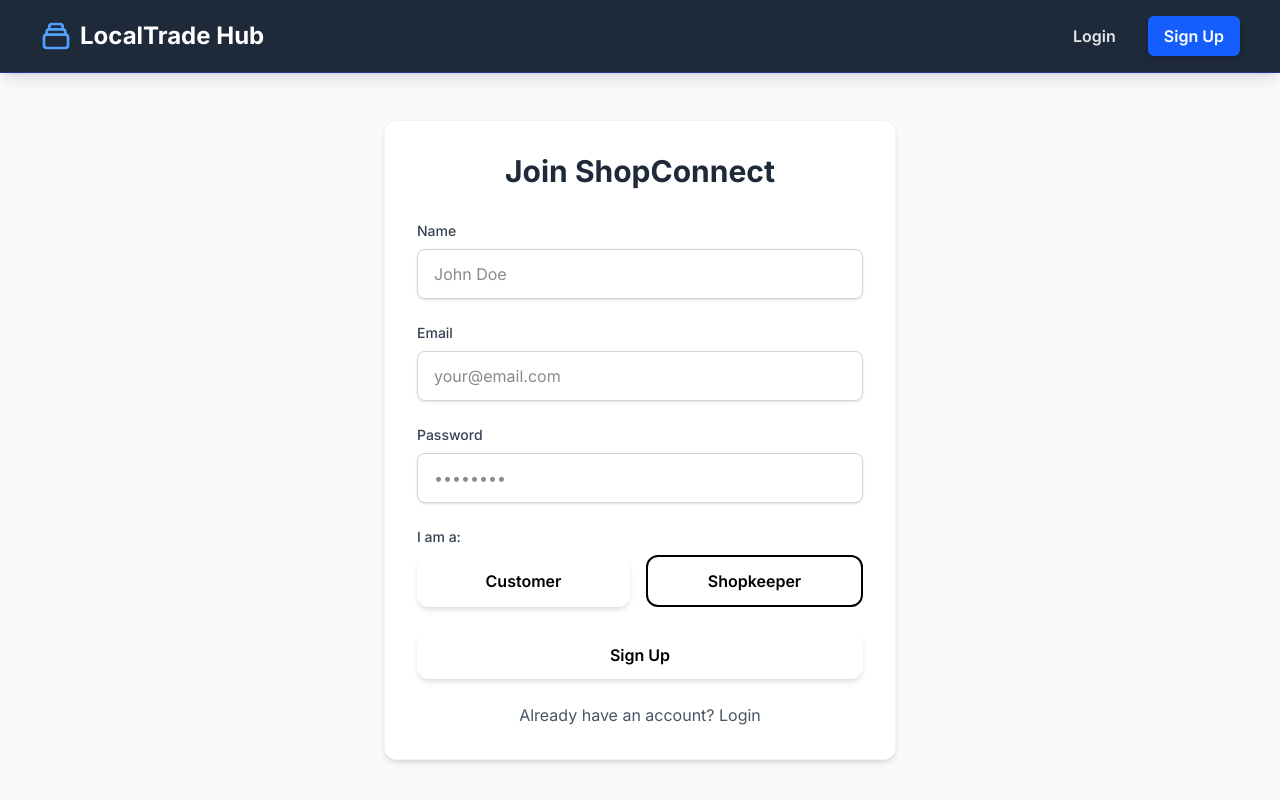
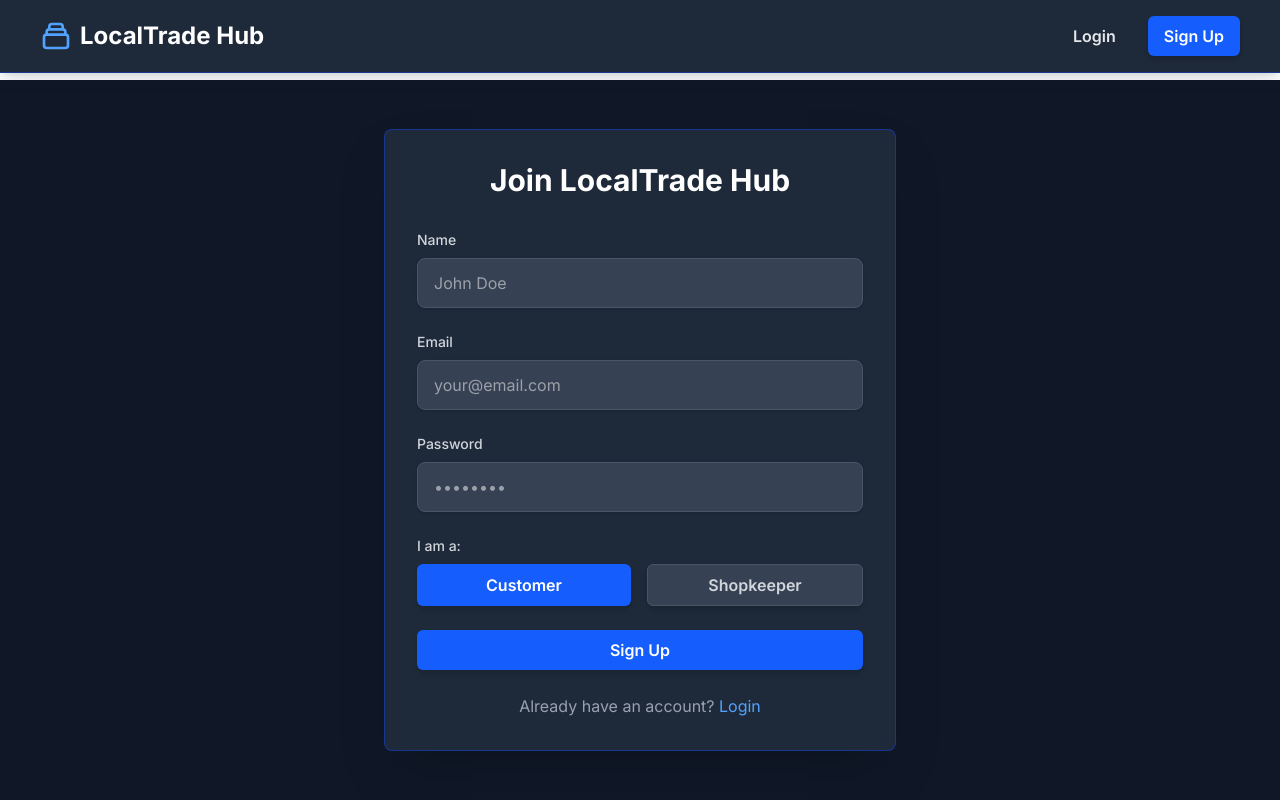
Before and after one commit to Anuragcr07/shopconnect, a Next.js app: page /signup in a window 1280 px wide. Built offline with nearby package versions, Linux system fonts and the light colour scheme; no server answers.

Commit message:
changing the design of login/signup

```diff
--- a/package.json
+++ b/package.json
@@ -14,6 +14,7 @@
     "@prisma/client": "^6.19.0",
     "animejs": "^3.2.2",
     "bcryptjs": "^3.0.2",
+    "clsx": "^2.1.1",
     "leaflet": "^1.9.4",
     "mongodb": "^6.20.0",
     "next": "16.0.1",
--- a/src/app/(auth)/login/page.tsx
+++ b/src/app/(auth)/login/page.tsx
@@ -1,4 +1,3 @@
-// src/app/(auth)/login/page.tsx
 "use client";
 
 import Button from '@/components/ui/Button';
@@ -13,6 +12,7 @@ export default function LoginPage() {
   const [email, setEmail] = useState('');
   const [password, setPassword] = useState('');
   const [error, setError] = useState<string | null>(null);
+  const [isLoading, setIsLoading] = useState(false); // Added loading state
   const router = useRouter();
   const searchParams = useSearchParams();
   const callbackUrl = searchParams.get('callbackUrl') || '/';
@@ -20,12 +20,15 @@ export default function LoginPage() {
   const handleSubmit = async (e: React.FormEvent) => {
     e.preventDefault();
     setError(null);
+    setIsLoading(true); // Start loading
 
     const result = await signIn('credentials', {
       redirect: false,
       email,
       password,
     });
+
+    setIsLoading(false); // End loading
 
     if (result?.error) {
       setError(result.error);
@@ -35,9 +38,9 @@ export default function LoginPage() {
   };
 
   return (
-    <div className="flex items-center justify-center min-h-[calc(100vh-80px)] p-4">
-      <Card className="w-full max-w-md p-8">
-        <h2 className="text-3xl font-bold text-center text-gray-800 mb-8">Login to ShopConnect</h2>
+    <div className="flex items-center justify-center min-h-[calc(100vh-80px)] p-4 bg-gray-900 text-gray-100">
+      <Card className="w-full max-w-md p-8 bg-gray-800 border border-blue-700/50 shadow-2xl rounded-lg">
+        <h2 className="text-3xl font-bold text-center text-white mb-8">Login to LocalTrade Hub</h2>
         <form onSubmit={handleSubmit} className="space-y-6">
           <Input
             label="Email"
@@ -46,6 +49,8 @@ export default function LoginPage() {
             value={email}
             onChange={(e) => setEmail(e.target.value)}
             required
+            className="bg-gray-700 text-white border-gray-600 focus:border-blue-500" // Custom input style
+            labelClassName="text-gray-300" // Custom label style
           />
           <Input
             label="Password"
@@ -54,15 +59,17 @@ export default function LoginPage() {
             value={password}
             onChange={(e) => setPassword(e.target.value)}
             required
+            className="bg-gray-700 text-white border-gray-600 focus:border-blue-500" // Custom input style
+            labelClassName="text-gray-300" // Custom label style
           />
-          {error && <p className="text-red-500 text-sm">{error}</p>}
-          <Button type="submit" className="w-full text-black">
-            Login
+          {error && <p className="text-red-400 text-sm mt-2">{error}</p>}
+          <Button type="submit" className="w-full bg-blue-600 hover:bg-blue-700 text-white font-semibold py-2 rounded-md shadow-md transition-colors" disabled={isLoading}>
+            {isLoading ? 'Logging In...' : 'Login'}
           </Button>
         </form>
-        <p className="text-center text-gray-600 mt-6">
+        <p className="text-center text-gray-400 mt-6">
           Don't have an account?{' '}
-          <Link href="/signup" className="text-primary-blue hover:underline">
+          <Link href="/signup" className="text-blue-400 hover:underline hover:text-blue-300 transition-colors">
             Sign Up
           </Link>
         </p>
--- a/src/app/(auth)/signup/page.tsx
+++ b/src/app/(auth)/signup/page.tsx
@@ -1,4 +1,3 @@
-// src/app/(auth)/signup/page.tsx
 "use client";
 
 import Button from '@/components/ui/Button';
@@ -62,9 +61,9 @@ export default function SignupPage() {
   };
 
   return (
-    <div className="flex items-center justify-center min-h-[calc(100vh-80px)] p-4">
-      <Card className="w-full max-w-lg p-8">
-        <h2 className="text-3xl font-bold text-center text-gray-800 mb-8">Join ShopConnect</h2>
+    <div className="flex items-center justify-center min-h-[calc(100vh-80px)] p-4 bg-gray-900 text-gray-100">
+      <Card className="w-full max-w-lg p-8 bg-gray-800 border border-blue-700/50 shadow-2xl rounded-lg">
+        <h2 className="text-3xl font-bold text-center text-white mb-8">Join LocalTrade Hub</h2>
         <form onSubmit={handleSubmit} className="space-y-6">
           <Input
             label="Name"
@@ -73,6 +72,8 @@ export default function SignupPage() {
             value={name}
             onChange={(e) => setName(e.target.value)}
             required
+            className="bg-gray-700 text-white border-gray-600 focus:border-blue-500"
+            labelClassName="text-gray-300"
           />
           <Input
             label="Email"
@@ -81,6 +82,8 @@ export default function SignupPage() {
             value={email}
             onChange={(e) => setEmail(e.target.value)}
             required
+            className="bg-gray-700 text-white border-gray-600 focus:border-blue-500"
+            labelClassName="text-gray-300"
           />
           <Input
             label="Password"
@@ -89,24 +92,33 @@ export default function SignupPage() {
             value={password}
             onChange={(e) => setPassword(e.target.value)}
             required
+            className="bg-gray-700 text-white border-gray-600 focus:border-blue-500"
+            labelClassName="text-gray-300"
           />
 
           <div>
-            <label className="block text-sm font-medium text-gray-700 mb-2">I am a:</label>
+            <label className="block text-sm font-medium text-gray-300 mb-2">I am a:</label>
             <div className="flex space-x-4">
               <Button
                 type="button"
-                variant={role === 'CUSTOMER' ? 'primary' : 'outline'}
+                // Using new custom styles for role selection buttons
+                className={`flex-1 font-semibold py-2 rounded-md transition-colors ${
+                  role === 'CUSTOMER'
+                    ? 'bg-blue-600 hover:bg-blue-700 text-white shadow-md'
+                    : 'bg-gray-700 hover:bg-gray-600 text-gray-300 border border-gray-600'
+                }`}
                 onClick={() => setRole('CUSTOMER')}
-                className="flex-1 text-black"
               >
                 Customer
               </Button>
               <Button
                 type="button"
-                variant={role === 'SHOPKEEPER' ? 'primary' : 'outline'}
+                className={`flex-1 font-semibold py-2 rounded-md transition-colors ${
+                  role === 'SHOPKEEPER'
+                    ? 'bg-blue-600 hover:bg-blue-700 text-white shadow-md'
+                    : 'bg-gray-700 hover:bg-gray-600 text-gray-300 border border-gray-600'
+                }`}
                 onClick={() => setRole('SHOPKEEPER')}
-                className="flex-1 text-black"
               >
                 Shopkeeper
               </Button>
@@ -122,6 +134,8 @@ export default function SignupPage() {
                 value={shopName}
                 onChange={(e) => setShopName(e.target.value)}
                 required={role === 'SHOPKEEPER'}
+                className="bg-gray-700 text-white border-gray-600 focus:border-blue-500"
+                labelClassName="text-gray-300"
               />
               <Input
                 label="Shop Address"
@@ -130,6 +144,8 @@ export default function SignupPage() {
                 value={address}
                 onChange={(e) => setAddress(e.target.value)}
                 required={role === 'SHOPKEEPER'}
+                className="bg-gray-700 text-white border-gray-600 focus:border-blue-500"
+                labelClassName="text-gray-300"
               />
               <Input
                 label="Phone Number"
@@ -138,18 +154,20 @@ export default function SignupPage() {
                 value={phone}
                 onChange={(e) => setPhone(e.target.value)}
                 required={role === 'SHOPKEEPER'}
+                className="bg-gray-700 text-white border-gray-600 focus:border-blue-500"
+                labelClassName="text-gray-300"
               />
             </>
           )}
 
-          {error && <p className="text-red-500 text-sm">{error}</p>}
-          <Button type="submit" className="w-full text-black" disabled={isLoading}>
+          {error && <p className="text-red-400 text-sm mt-2">{error}</p>}
+          <Button type="submit" className="w-full bg-blue-600 hover:bg-blue-700 text-white font-semibold py-2 rounded-md shadow-md transition-colors" disabled={isLoading}>
             {isLoading ? 'Signing Up...' : 'Sign Up'}
           </Button>
         </form>
-        <p className="text-center text-gray-600 mt-6">
+        <p className="text-center text-gray-400 mt-6">
           Already have an account?{' '}
-          <Link href="/login" className="text-primary-blue hover:underline">
+          <Link href="/login" className="text-blue-400 hover:underline hover:text-blue-300 transition-colors">
             Login
           </Link>
         </p>
--- a/src/components/ui/Input.tsx
+++ b/src/components/ui/Input.tsx
@@ -1,16 +1,18 @@
 // src/components/ui/Input.tsx
 import React from 'react';
 import { twMerge } from 'tailwind-merge';
+import clsx from 'clsx';
 
 interface InputProps extends React.InputHTMLAttributes<HTMLInputElement> {
   label?: string;
+  labelClassName?: string;
 }
 
-const Input: React.FC<InputProps> = ({ label, className, ...props }) => {
+const Input: React.FC<InputProps> = ({ label, className, labelClassName, ...props }) => {
   return (
     <div className="flex flex-col gap-2">
       {label && (
-        <label htmlFor={props.id} className="text-sm font-medium text-gray-700">
+        <label htmlFor={props.id} className={clsx("text-sm font-medium", labelClassName)}>
           {label}
         </label>
       )}
```
Also changed, not shown: 1 other file (tests, documents, lock files or other folders).
